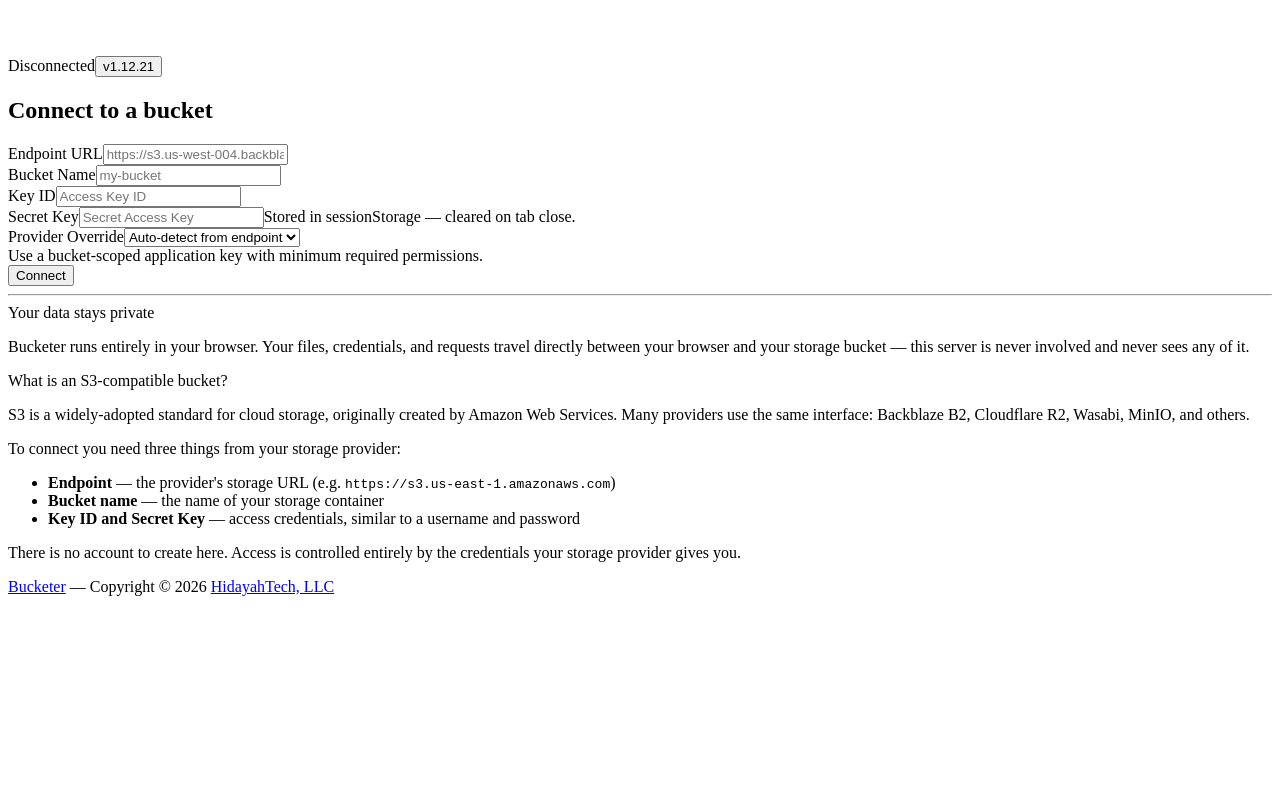
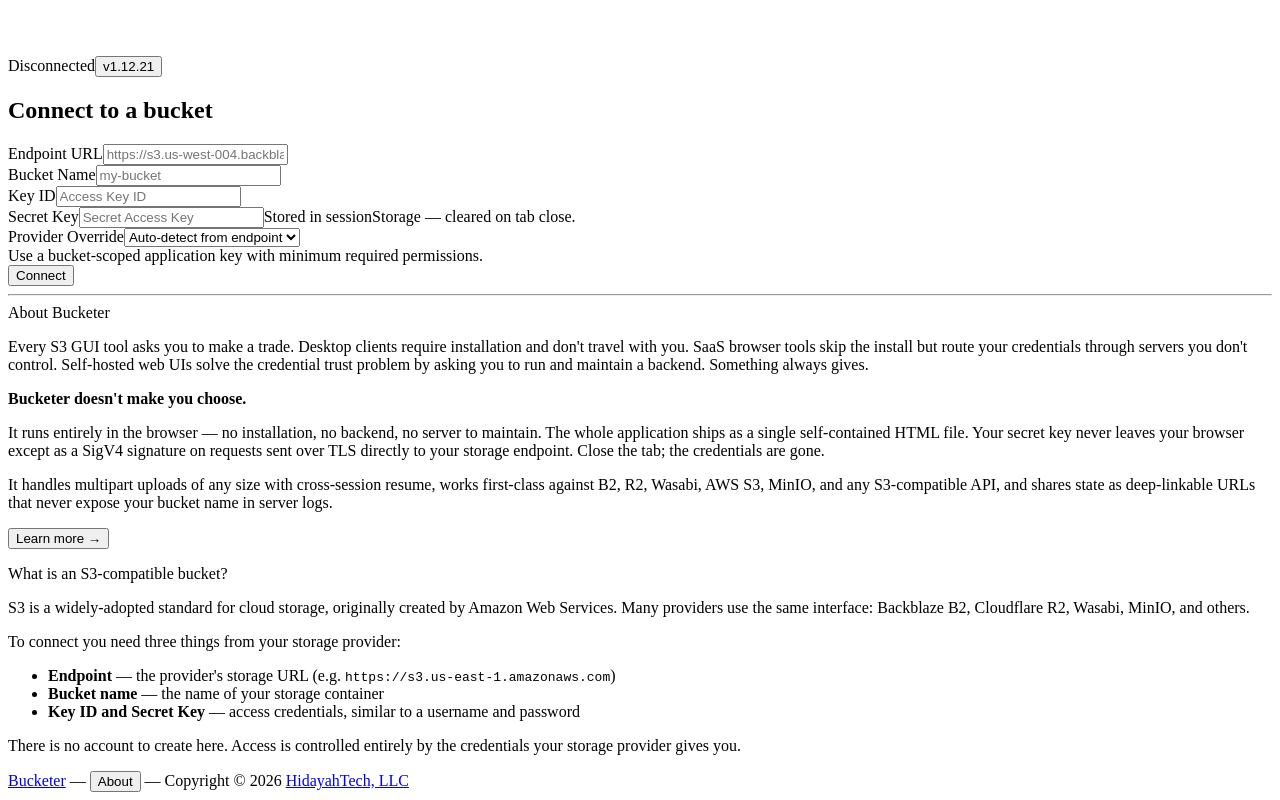
Before and after one commit to HidayahTech/bucketer, a Preact app: page / in a window 1280 px wide. Shown: the part 1599-2399 px from the top of the page. Before the commit the page ends 2203 px from the top, so only its background shows below. Built offline with nearby package versions, Linux system fonts and the light colour scheme.

Commit message:
v1.12.22 — Add About modal and expand README intro
Co-Authored-By: Claude Sonnet 4.6 <noreply@anthropic.com>

```diff
--- a/package.json
+++ b/package.json
@@ -1,6 +1,6 @@
 {
   "type": "module",
-  "version": "1.12.21",
+  "version": "1.12.22",
   "scripts": {
     "build": "node build.mjs",
     "dev": "node build.mjs --dev",
--- /dev/null
+++ b/src/components/AboutModal.jsx
@@ -0,0 +1,66 @@
+// Copyright (C) 2026 HidayahTech, LLC
+// About modal — product overview and key differentiators.
+import { useEffect } from 'preact/hooks';
+
+export function AboutModal({ onClose }) {
+  useEffect(() => {
+    const handler = (e) => { if (e.key === 'Escape') onClose(); };
+    document.addEventListener('keydown', handler);
+    return () => document.removeEventListener('keydown', handler);
+  }, []);
+
+  return (
+    <div class="modal-overlay" onClick={onClose}>
+      <div class="modal-dialog about-dialog" onClick={e => e.stopPropagation()}>
+        <div class="modal-title">About Bucketer</div>
+        <div class="about-body">
+
+          <div class="about-section">
+            <div class="about-heading">⚡ No install. No server. No backend. No third-party trust.</div>
+            <p>Open a URL. Enter your credentials. You're managing your bucket. Close the tab when you're done — nothing lingers, nothing persists on a server you didn't ask for. There's no installation, no Docker container, no daemon to keep running. Just a URL.</p>
+          </div>
+
+          <div class="about-section">
+            <div class="about-heading">🔒 The only thing you have to trust is your browser.</div>
+            <p>There's no Bucketer backend. The webpage IS the app. The host serving it only knows you loaded it, and nothing else. It cannot observe which provider you're connecting to, which bucket you're in, or what credentials you used. Your secret key lives only in <code>sessionStorage</code> and is cleared when you close the tab. Every S3 request goes directly from your browser to your storage endpoint, signed in-browser with SigV4, over TLS.</p>
+            <p>You already trust your browser. That's all Bucketer requires.</p>
+          </div>
+
+          <div class="about-section">
+            <div class="about-heading">📄 One file. Runs anywhere a browser runs.</div>
+            <p>The entire application — logic, styles, AWS SDK — ships as a single self-contained HTML file. Copy it to nginx. Drop it into the bucket you're managing. Deploy it to Cloudflare Pages, GitHub Pages, or a corporate intranet with no internet access. Open it directly as <code>file://</code> in Firefox. No build step on the server. No CDN calls at runtime. No external scripts fetched from anywhere.</p>
+            <p>The file in the repository is the file that runs in your browser. You can audit it. You can build it yourself. What you deploy is exactly what you get.</p>
+          </div>
+
+          <div class="about-section">
+            <div class="about-heading">🔄 Multipart upload resume — without a backend.</div>
+            <p>Drop a 20 GB file. Your network drops. Your browser crashes. You close the tab by accident.</p>
+            <p>Re-open the app. Re-add the file.</p>
+            <p>Bucketer calls <code>ListParts</code> to ask your storage provider what was actually received, verifies the file by content hash, and continues uploading from the last confirmed part. No server. No daemon. No resume database to run. IndexedDB holds the session state across restarts, and the provider is the authoritative source on what landed.</p>
+          </div>
+
+          <div class="about-section">
+            <div class="about-heading">🌐 Built for every S3-compatible API. Not just AWS.</div>
+            <p>The AWS Console only works for AWS. Most third-party tools treat non-AWS providers as an afterthought. When MinIO stripped the management console from its community edition in 2025, users running self-hosted S3-compatible storage — MinIO, Garage, Ceph, SeaweedFS — were left without a web UI.</p>
+            <p>Bucketer treats every S3-compatible API as first-class: Backblaze B2, Cloudflare R2, Wasabi, AWS S3, DigitalOcean Spaces, MinIO, and any generic endpoint. It auto-detects your provider from the endpoint URL and encodes per-provider differences where they actually matter — path-style vs. virtual-hosted routing, multipart session lifetimes, CORS setup, region handling. It even adjusts listing defaults based on billing: B2 charges per <code>ListObjects</code> call, so Bucketer pages at 200 results instead of 1,000. No surprise bills.</p>
+            <p>Open source under AGPLv3. No console removal. No bait and switch.</p>
+          </div>
+
+          <p class="about-tagline"><strong>This is Bucketer</strong> — an in-browser S3-compatible bucket manager. Not five tools. One.</p>
+
+          <div class="about-section about-author">
+            <div class="about-heading">A note from the author</div>
+            <p><em>Crafted with ❤️ and Claude Code by Basil Mohamed Gohar @ HidayahTech.</em></p>
+            <p>I designed and implemented this over the course of a few weeks to solve a real problem I had and to be my first real deep dive into GenAI-assisted software development. At the time of this writing, I've been a software developer for over 20 years, but this is the first time I've used GenAI from start to finish in a complete application with real usability beyond my specific needs. I am grateful to say it's already found use by some people, so I decided to release it under the AGPL-3.0 license for others to benefit from it as well. I sincerely hope you find it useful or, at the very least, interesting. If you did, I'd welcome your honest, constructive feedback and I'll do my best to take it into consideration.</p>
+            <p>🇵🇸 <strong>Free Palestine! End the Genocide and Occupation!</strong> 🇵🇸</p>
+            <p>As more and more brands are implicated in genocide and other massive ethics violations, I felt that any effort, even if little more than a "drop in the bucket" (haaaaa...), was worth it, if for nothing else but my own soul's well-being. Further among my goals in writing this is that, in an era where more and more agency is being taken away from individuals, privacy is bought and sold like a commodity, and technology companies grow ever more hostile, I wanted to provide a tool that, while not by itself completely eliminating a reliance on big tech providers, gives the user back some agency.</p>
+          </div>
+
+        </div>
+        <div class="modal-actions">
+          <button class="btn btn-ghost btn-sm" onClick={onClose}>Close</button>
+        </div>
+      </div>
+    </div>
+  );
+}
--- a/src/components/App.jsx
+++ b/src/components/App.jsx
@@ -36,6 +36,7 @@ import { UploadLog } from './UploadLog.jsx';
 import { ErrorBlock } from './ErrorBlock.jsx';
 import { UpdateBanner } from './UpdateBanner.jsx';
 import { ChangelogModal } from './ChangelogModal.jsx';
+import { AboutModal } from './AboutModal.jsx';
 import { CURRENT_VERSION } from '../lib/changelog.js';
 
 const _iconLink = document.querySelector('link[rel="icon"]');
@@ -55,6 +56,7 @@ export function App() {
   const [linkCopied, setLinkCopied] = useState(false);
   const [sidebarOpen, setSidebarOpen] = useState(false);
   const [changelogOpen, setChangelogOpen] = useState(false);
+  const [aboutOpen, setAboutOpen] = useState(false);
   const addFilesRef = useRef(null);
   const urlParamsPresent = hasUrlParams();
 
@@ -158,6 +160,7 @@ export function App() {
   return (
     <div id="app">
       {changelogOpen && <ChangelogModal onClose={() => setChangelogOpen(false)} />}
+      {aboutOpen && <AboutModal onClose={() => setAboutOpen(false)} />}
       <header class="app-header">
         {session === 'connected' && (
           <button
@@ -230,12 +233,12 @@ export function App() {
 
             <div class="splash-info">
               <div class="splash-info-section">
-                <div class="splash-info-heading">Your data stays private</div>
-                <p>
-                  Bucketer runs entirely in your browser. Your files, credentials, and requests
-                  travel directly between your browser and your storage bucket — this server
-                  is never involved and never sees any of it.
-                </p>
+                <div class="splash-info-heading">About Bucketer</div>
+                <p>Every S3 GUI tool asks you to make a trade. Desktop clients require installation and don't travel with you. SaaS browser tools skip the install but route your credentials through servers you don't control. Self-hosted web UIs solve the credential trust problem by asking you to run and maintain a backend. Something always gives.</p>
+                <p><strong>Bucketer doesn't make you choose.</strong></p>
+                <p>It runs entirely in the browser — no installation, no backend, no server to maintain. The whole application ships as a single self-contained HTML file. Your secret key never leaves your browser except as a SigV4 signature on requests sent over TLS directly to your storage endpoint. Close the tab; the credentials are gone.</p>
+                <p>It handles multipart uploads of any size with cross-session resume, works first-class against B2, R2, Wasabi, AWS S3, MinIO, and any S3-compatible API, and shares state as deep-linkable URLs that never expose your bucket name in server logs.</p>
+                <p><button class="splash-about-link" onClick={() => setAboutOpen(true)}>Learn more →</button></p>
               </div>
 
               <div class="splash-info-section">
@@ -334,7 +337,11 @@ export function App() {
         </div>
       )}
       <footer class="app-footer">
-        <a href="https://gitlab.com/hidayahtech/bucketer" target="_blank" rel="noopener noreferrer">Bucketer</a> &mdash; Copyright &copy; 2026 <a href="https://hidayahtech.com" target="_blank" rel="noopener noreferrer">HidayahTech, LLC</a>
+        <a href="https://gitlab.com/hidayahtech/bucketer" target="_blank" rel="noopener noreferrer">Bucketer</a>
+        {' '}&mdash;{' '}
+        <button class="footer-link-btn" onClick={() => setAboutOpen(true)}>About</button>
+        {' '}&mdash;{' '}
+        Copyright &copy; 2026 <a href="https://hidayahtech.com" target="_blank" rel="noopener noreferrer">HidayahTech, LLC</a>
       </footer>
     </div>
   );
--- a/src/styles/main.css
+++ b/src/styles/main.css
@@ -74,6 +74,10 @@ body { font-family: var(--font); background: var(--bg); color: var(--text); line
 .app-footer { padding: .5rem 1rem; font-size: .75rem; color: var(--text-muted); text-align: center; border-top: 1px solid var(--border); }
 .app-footer a { color: inherit; text-decoration: underline; }
 .app-footer a:hover { color: var(--accent); }
+.footer-link-btn { background: none; border: none; padding: 0; cursor: pointer; color: inherit; text-decoration: underline; font-size: inherit; font-family: inherit; }
+.footer-link-btn:hover { color: var(--accent); }
+.splash-about-link { background: none; border: none; padding: 0; cursor: pointer; color: var(--accent); font-size: inherit; font-family: inherit; text-decoration: none; }
+.splash-about-link:hover { text-decoration: underline; }
 
 .sidebar {
   position: absolute;
@@ -594,6 +598,16 @@ details[open] .upload-log-summary::before { transform: rotate(90deg); }
 .filter-input:focus { outline: none; border-color: var(--border-focus); }
 .filter-count { font-size: .78rem; color: var(--text-muted); white-space: nowrap; }
 
+/* ── About modal ─────────────────────────────────────────────────────────── */
+.about-dialog { max-width: 580px; max-height: 82vh; overflow: hidden; display: flex; flex-direction: column; }
+.about-body { flex: 1; overflow-y: auto; display: flex; flex-direction: column; gap: 1.5rem; padding-right: .25rem; font-size: .875rem; }
+.about-section { display: flex; flex-direction: column; gap: .5rem; }
+.about-heading { font-weight: 700; font-size: .925rem; color: var(--text); }
+.about-body p { line-height: 1.65; color: var(--text-muted); margin: 0; }
+.about-body code { font-family: var(--mono); font-size: .8rem; background: var(--surface-raised); padding: .1rem .3rem; border-radius: 3px; }
+.about-tagline { font-size: .875rem; color: var(--text); border-top: 1px solid var(--border); padding-top: 1rem; }
+.about-author { border-top: 1px solid var(--border); padding-top: 1rem; }
+
 /* ── Changelog modal ─────────────────────────────────────────────────────── */
 .changelog-dialog { max-width: 540px; max-height: 80vh; overflow: hidden; display: flex; flex-direction: column; }
 .changelog-body { flex: 1; overflow-y: auto; display: flex; flex-direction: column; gap: 1.25rem; padding-right: .25rem; font-size: .875rem; }
```
Also changed, not shown: 4 other files (tests, documents, lock files or other folders).
